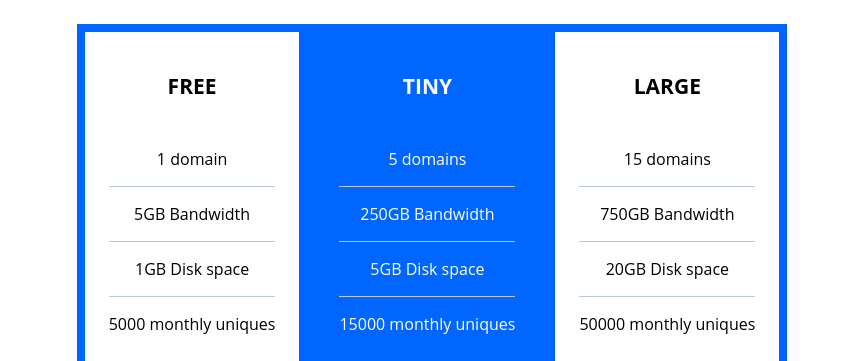
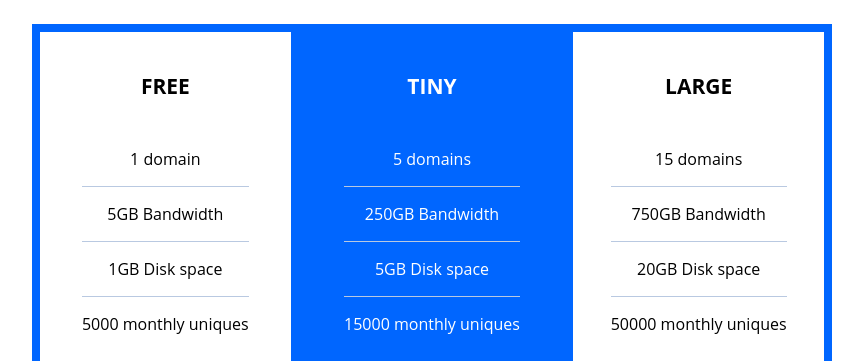
Before and after one commit to shrinkray/beyond-codekit, a website: page src/index.html in a window 1280 px wide. Shown: the part 138-499 px from the top of the page, without its empty margins (208-1071 px from the left). Drawn offline with nearby package versions, Linux system fonts and the light colour scheme; files that its build step writes are made by us from their sources.

Commit message:
Finish project pricing table
- learned about min(), max(), and clamp()
- learned about setting up an .inverted class instead of using nth-child() format
- using grid with :after and :not():after sequences

```diff
--- a/src/scss/style.scss
+++ b/src/scss/style.scss
@@ -25,10 +25,8 @@ h1 {
 }
 
 .container {
-  width: 100%;
-  display: flex;
-  justify-content: space-around;
-
+  width: min(80%, 50rem);
+  margin-inline: auto;
 }
 .pricing-plans {
   display: flex;
@@ -44,6 +42,7 @@ h1 {
 
 .tier {
   display: flex;
+  flex: 1;
   flex-direction: column;
   align-items: center;
   padding: 1.5rem;
```
Also changed, not shown: README.md.
